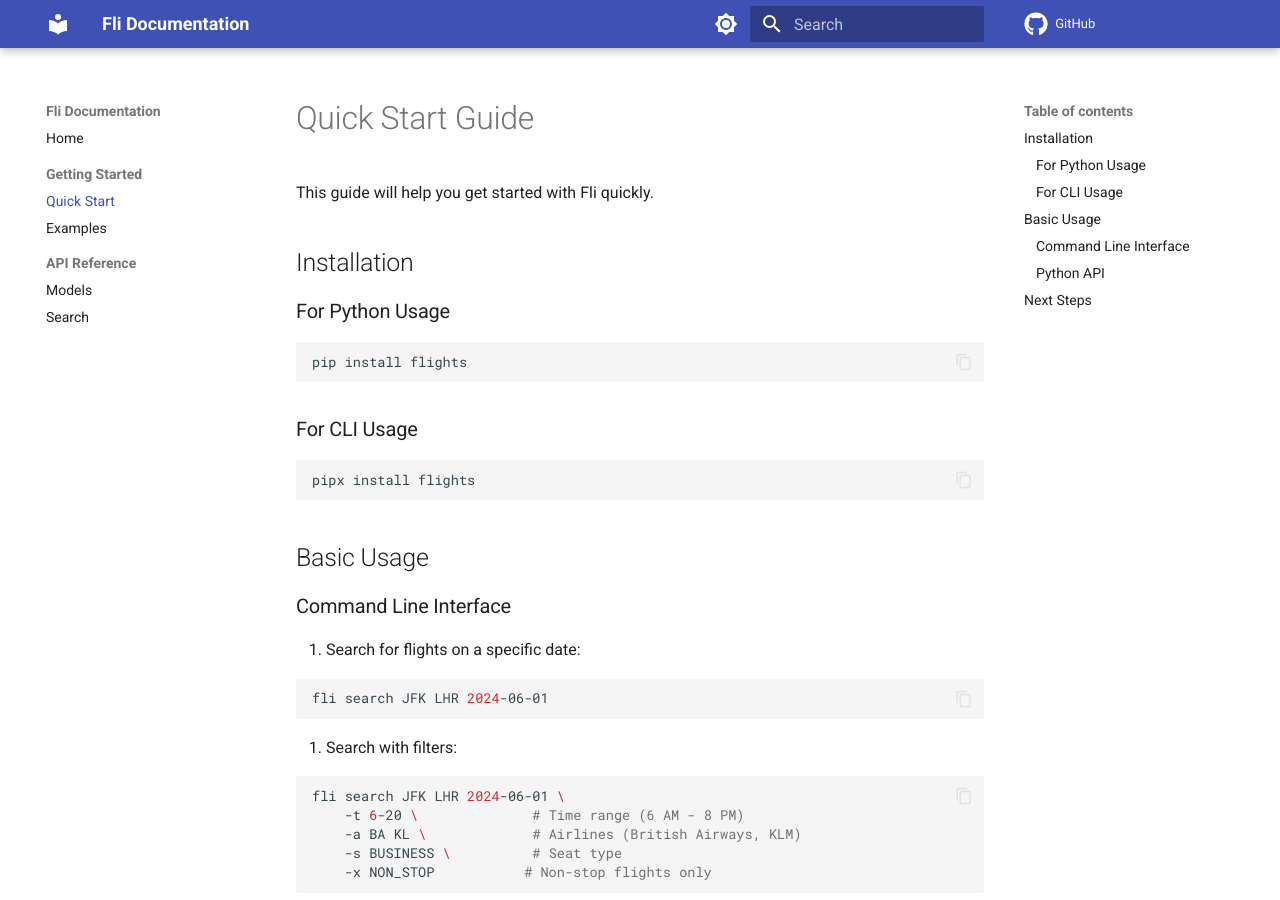
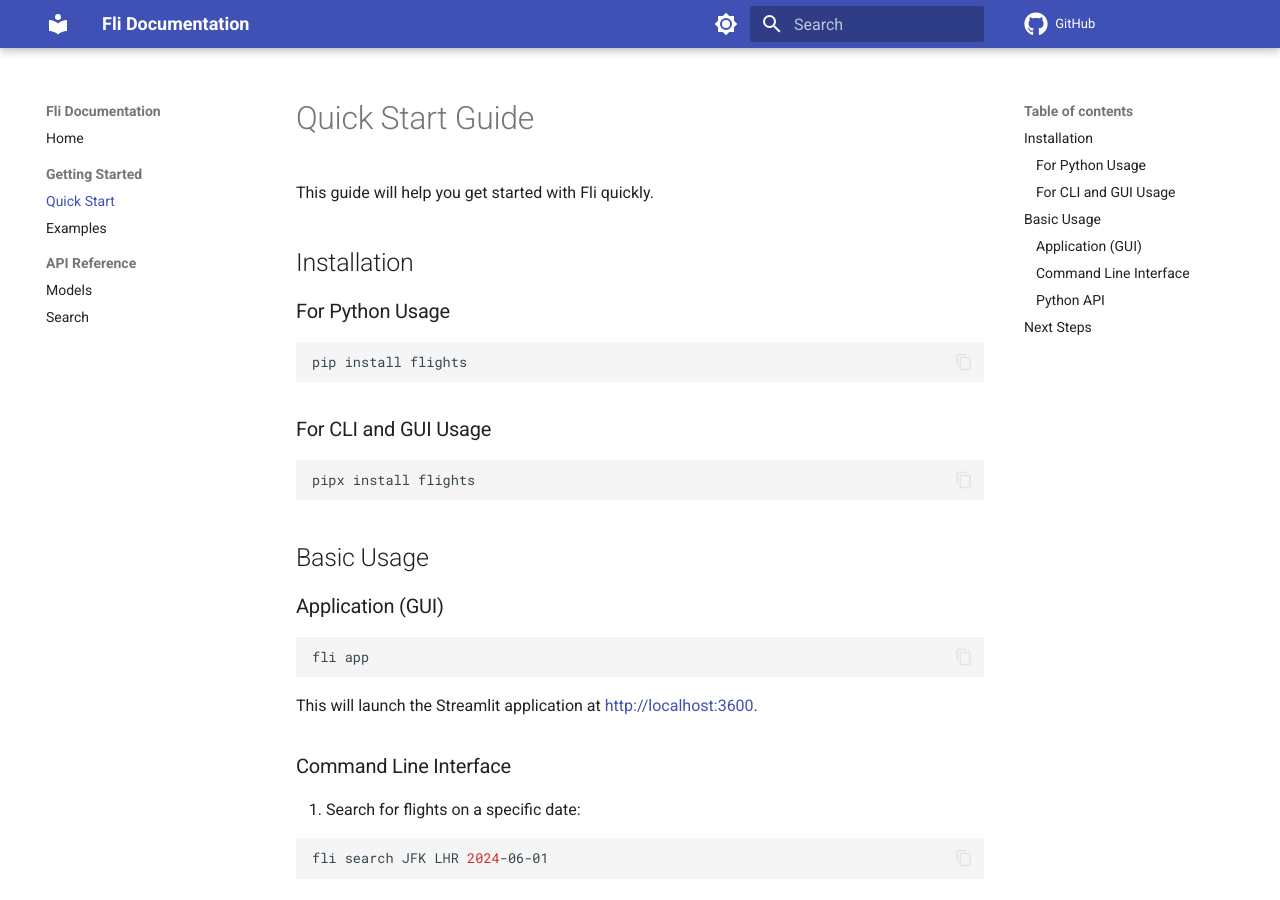
Before and after one commit to punitarani/fli, an MkDocs documentation site: the page built from docs/guides/quickstart.md, in a window 1280 px wide and 900 px high. Built offline with MkDocs 1.6.1 and Material for MkDocs 9.7.7, drawn with Linux system fonts in a browser that asks for light colours; comment, search, counter and statistics services are not loaded.

Commit message:
Add `fli app` command

````diff
--- a/docs/guides/quickstart.md
+++ b/docs/guides/quickstart.md
@@ -10,13 +10,21 @@ This guide will help you get started with Fli quickly.
 pip install flights
 ```
 
-### For CLI Usage
+### For CLI and GUI Usage
 
 ```bash
 pipx install flights
 ```
 
 ## Basic Usage
+
+### Application (GUI)
+
+```bash
+fli app
+```
+
+This will launch the Streamlit application at [http://localhost:3600](http://localhost:3600).
 
 ### Command Line Interface
 
````
Also changed, not shown: README.md (+6 -3 lines), 2 other files.
